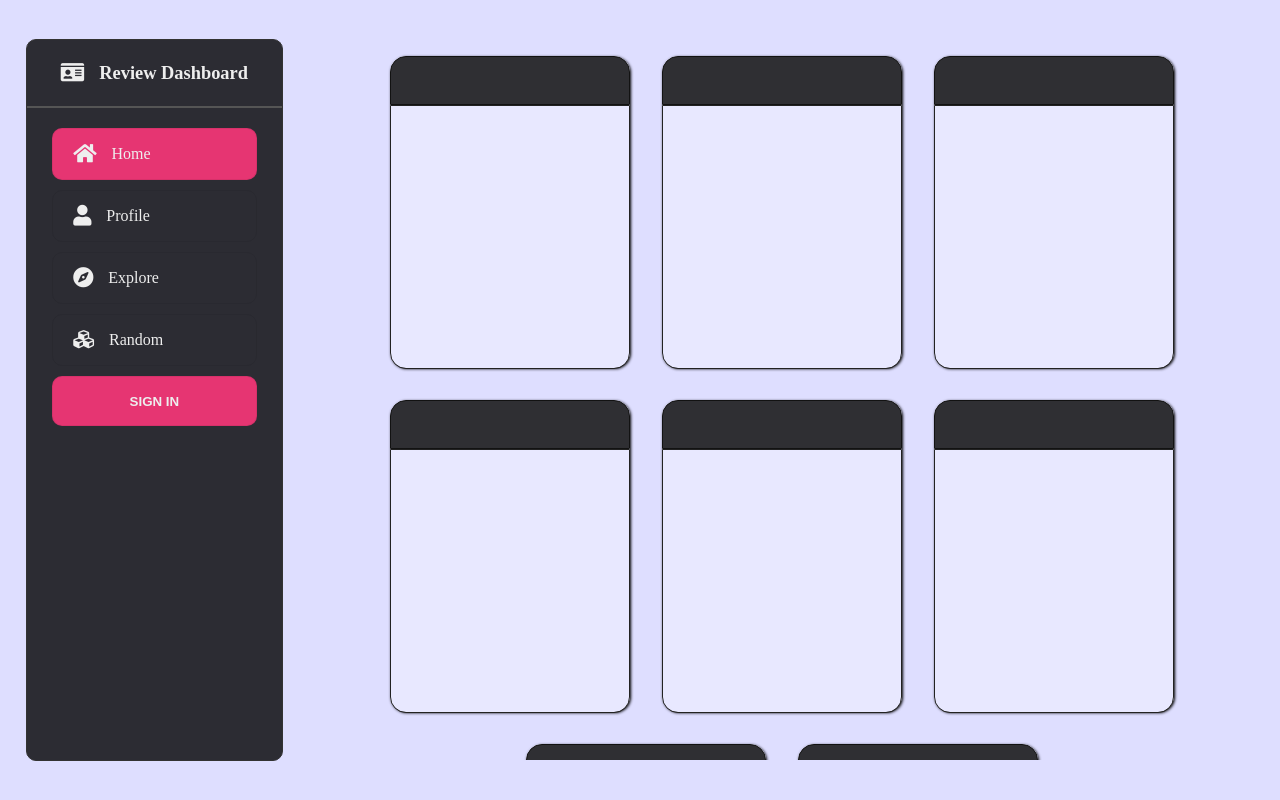
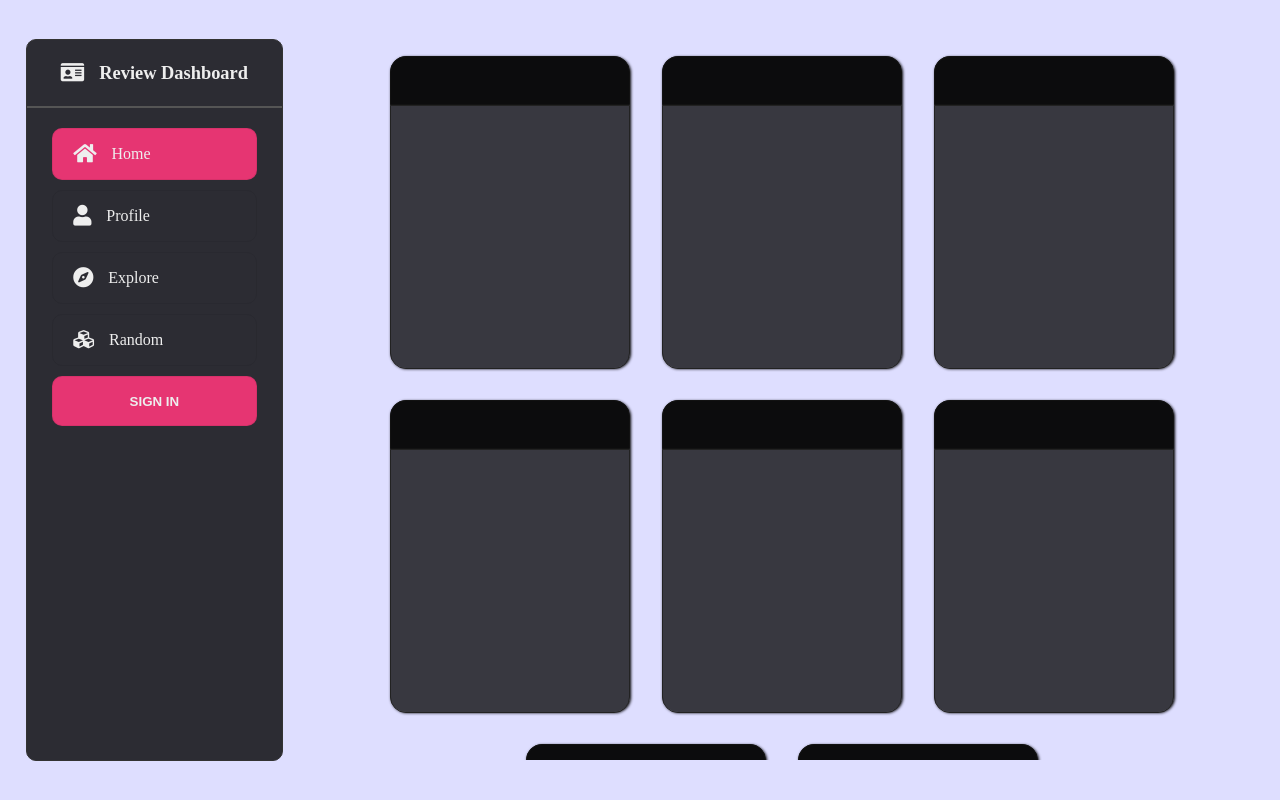
Before and after one commit to ZeoxD/personal-review, a plain HTML site: page index.html in a window 1280 px wide. Drawn offline with Linux system fonts and the light colour scheme.

Commit message:
Update style.css

```diff
--- a/style.css
+++ b/style.css
@@ -148,7 +148,7 @@
 	border: 0px;
 	box-shadow: 1px 1px 3px black;
 	border-radius: 1rem;
-	background-color: rgba(255, 255, 255, 0.3);
+	background-color: rgba(0, 0, 0, 0.75);
 
 }
 
@@ -157,14 +157,28 @@
 	width: 99.5%;
 	border: 1px solid #121212;
 	border-radius: 1rem 1rem 0 0;
-	background-color: rgba(0, 0, 0, 0.8);
+    background-color: rgba(0, 0, 0, 0.8);
+    color: #eeeeee;
+    display: flex;
+    align-items: center;
+    justify-content: center;
+    font-size: 1.5rem;
 }
 
 .card-content{
 	border: 1px solid #222;
 	height: 84%;
 	width: 99.5%;
-	border-radius: 0 0 1rem 1rem;
+    border-radius: 0 0 1rem 1rem;
+    display: flex;
+    align-items: center;
+    justify-content: center;
+}
+
+.card-content > .fa-user {
+    color: #eeeeee;
+    font-size: 9rem;
+    margin-left: 5%;
 }
 
 #window::-webkit-scrollbar {
@@ -239,3 +253,5 @@
     .hidden-card{
     	left: 105px;
 }
+
+}
```
